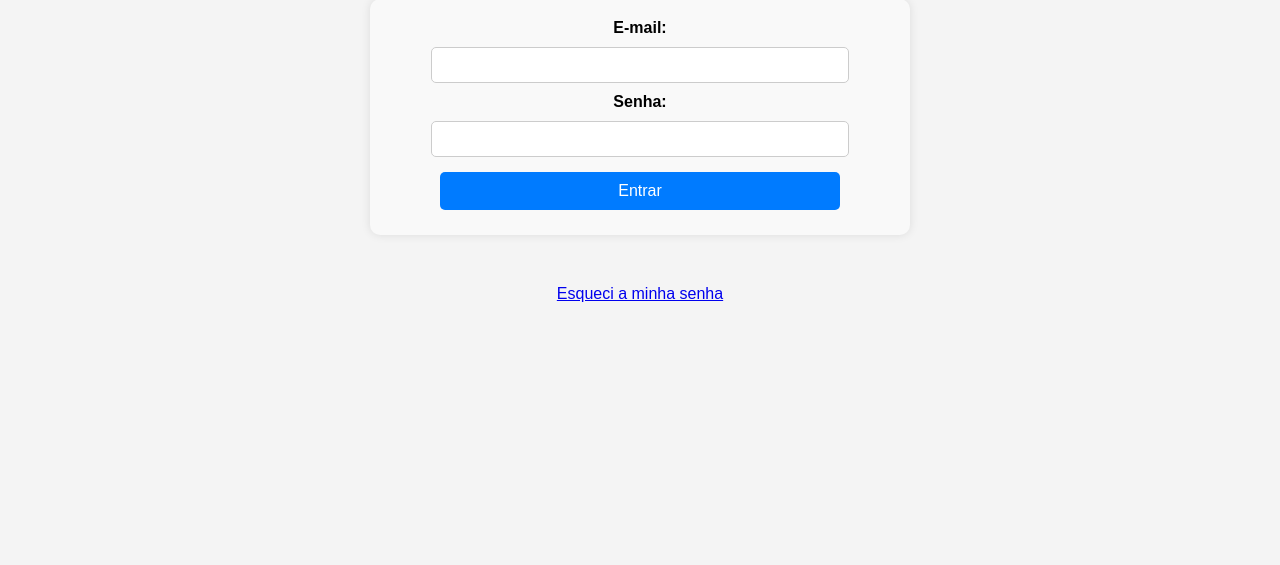
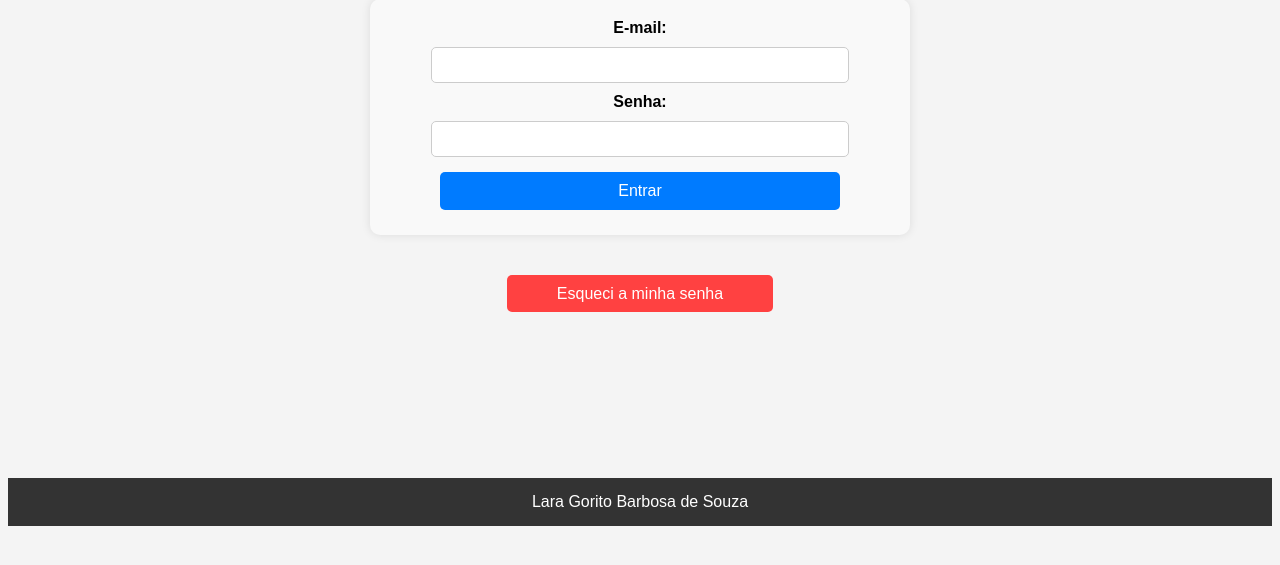
Before and after one commit to laragoritob/LaraSouza_Prova, a PHP site: page / in a window 1280 px wide. Shown: the part 99-664 px from the top of the page. Run offline with PHP 8.4, Linux system fonts and the light colour scheme.

Commit message:
Arquivo Index
Responsável por processar o login

```diff
--- a/index.php
+++ b/index.php
@@ -44,6 +44,31 @@
     <meta name="viewport" content="width=device-width, initial-scale=1.0">
     <title> Login </title>
     <link rel="stylesheet" href="styles.css">
+    <style>
+        footer {
+                background-color: #333;
+                color: white;
+                padding: 15px;
+                margin-top: 175px;
+            }
+
+            .botao {
+                width: 70%;
+                padding: 10px 50px;
+                background-color:rgb(255, 65, 65); /* Azul bonito */
+                color: white;
+                border: none;
+                border-radius: 5px;
+                font-size: 16px;
+                cursor: pointer;
+                transition: 0.3s;
+                text-decoration: none;
+            }
+
+            .botao:hover {
+                background-color:rgb(206, 19, 19); /* Azul mais escuro ao passar o mouse */
+            }
+    </style>
 </head>
 <body>
     <h2> Login </h2>
@@ -58,6 +83,9 @@
         <button type="submit"> Entrar </button>
     </form>
 
-    <p><a href="recuperar_senha.php"> Esqueci a minha senha </a></p>
+    <p><a class="botao" href="recuperar_senha.php"> Esqueci a minha senha </a></p>
 </body>
+<footer>
+    Lara Gorito Barbosa de Souza
+</footer>
 </html>
```
